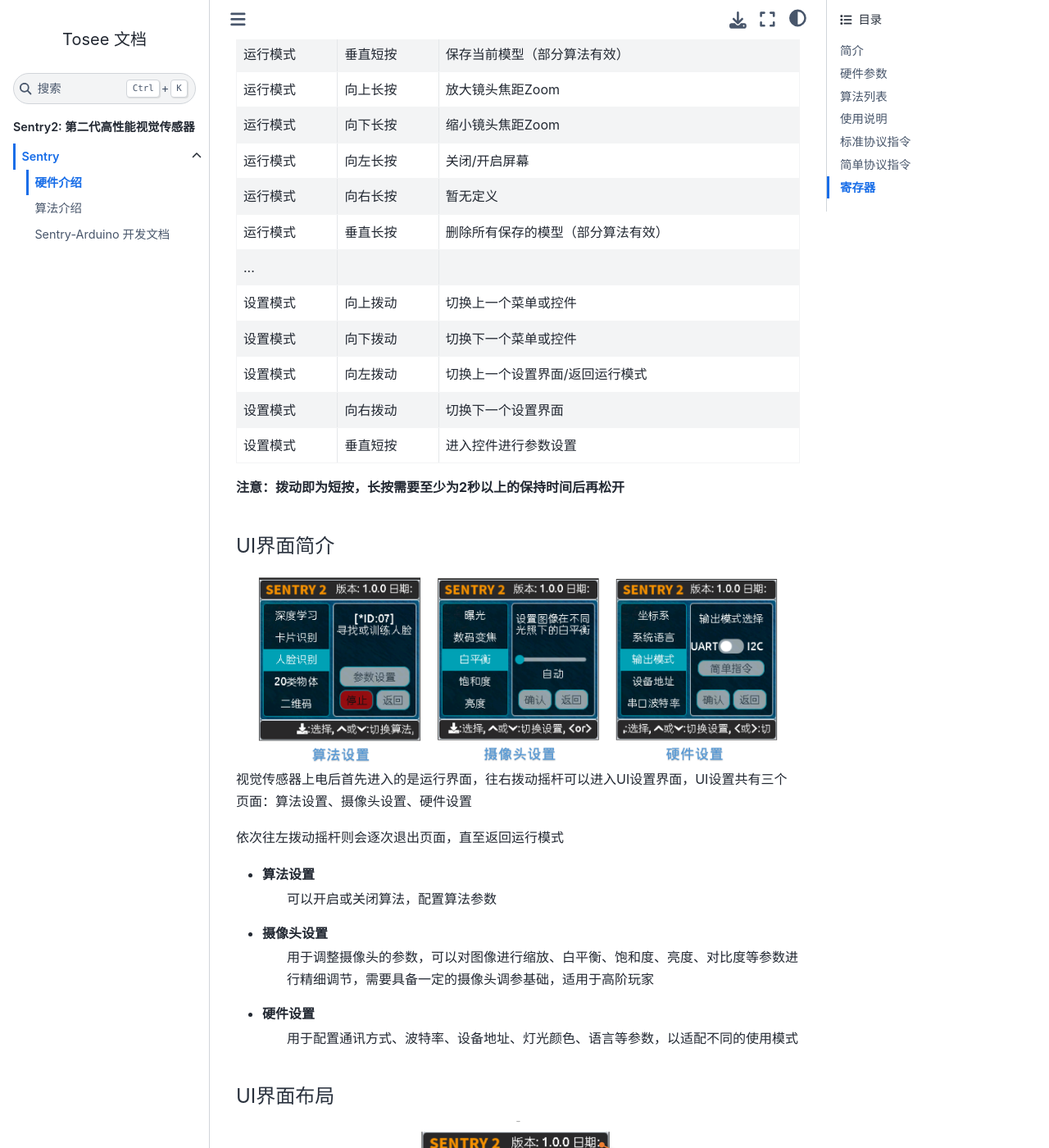
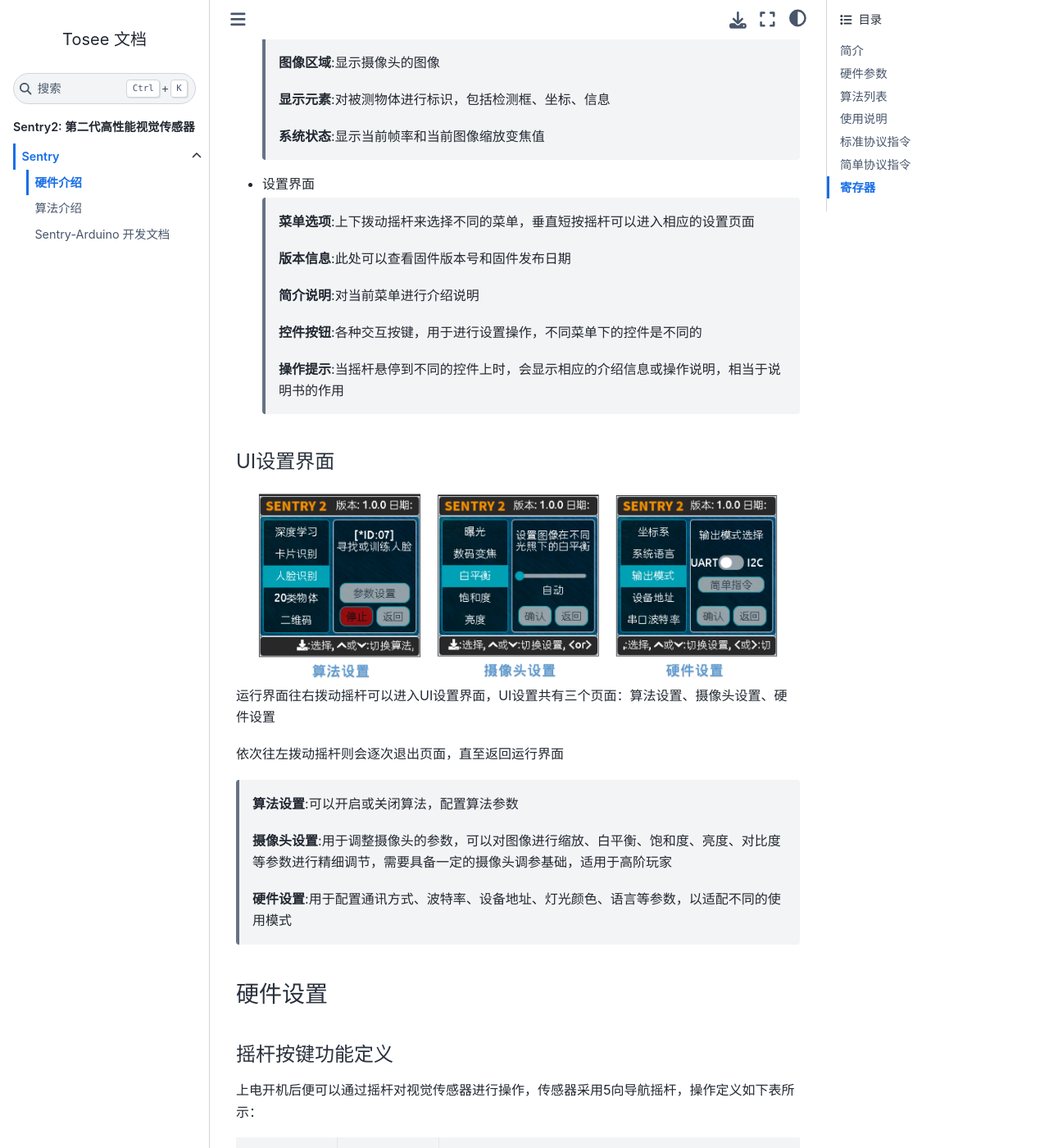
Before and after one commit to AITosee/Tosee-Docs, a Sphinx documentation site: the page built from docs/Sentry/Hardware/index.rst, in a window 1280 px wide and 1400 px high, scrolled down 4479 px. Shown: the whole window at 82% size. Built offline with Sphinx 7.4.7 and the Sphinx Book theme 1.1.4, drawn with Linux system fonts in a browser that asks for light colours; some of the changed text lies outside the part shown.

Commit message:
update hardware docs

```diff
--- a/docs/Sentry/Hardware/index.rst
+++ b/docs/Sentry/Hardware/index.rst
@@ -75,7 +75,7 @@
 ================    ================    ================    ================
 
 接线方式
-^^^^^^^^^^^^^^^^
+****************
 以Arduino UNO举例说明
 
 **UART模式**
@@ -87,6 +87,52 @@
 **I2C模式**
 
 .. image:: images/sentry2_connection_arduino_i2c.png
+
+UI界面
+****************
+
+Sentry2视觉传感器具有2种UI界面：运行界面、设置界面
+
+.. image:: images/run_view_and_ui_info.png
+
+* 运行界面
+
+    **算法状态**:此区域用于显示当前正在运行的算法
+
+    **图像区域**:显示摄像头的图像
+
+    **显示元素**:对被测物体进行标识，包括检测框、坐标、信息
+
+    **系统状态**:显示当前帧率和当前图像缩放变焦值
+
+
+* 设置界面
+
+    **菜单选项**:上下拨动摇杆来选择不同的菜单，垂直短按摇杆可以进入相应的设置页面
+
+    **版本信息**:此处可以查看固件版本号和固件发布日期
+
+    **简介说明**:对当前菜单进行介绍说明
+
+    **控件按钮**:各种交互按键，用于进行设置操作，不同菜单下的控件是不同的
+
+    **操作提示**:当摇杆悬停到不同的控件上时，会显示相应的介绍信息或操作说明，相当于说明书的作用
+
+
+UI设置界面
+^^^^^^^^^^^^^^^^
+
+.. image:: images/ui_3_pages.png
+
+运行界面往右拨动摇杆可以进入UI设置界面，UI设置共有三个页面：算法设置、摄像头设置、硬件设置
+
+依次往左拨动摇杆则会逐次退出页面，直至返回运行界面
+
+    **算法设置**:可以开启或关闭算法，配置算法参数
+
+    **摄像头设置**:用于调整摄像头的参数，可以对图像进行缩放、白平衡、饱和度、亮度、对比度等参数进行精细调节，需要具备一定的摄像头调参基础，适用于高阶玩家
+
+    **硬件设置**:用于配置通讯方式、波特率、设备地址、灯光颜色、语言等参数，以适配不同的使用模式
 
 硬件设置
 ****************
@@ -118,44 +164,6 @@
 
 **注意：拨动即为短按，长按需要至少为2秒以上的保持时间后再松开**
 
-UI界面简介
-^^^^^^^^^^^^^^^^
-
-.. image:: images/ui_3_pages.png
-
-视觉传感器上电后首先进入的是运行界面，往右拨动摇杆可以进入UI设置界面，UI设置共有三个页面：算法设置、摄像头设置、硬件设置
-
-依次往左拨动摇杆则会逐次退出页面，直至返回运行模式
-
-* 算法设置
-    可以开启或关闭算法，配置算法参数
-
-* 摄像头设置
-    用于调整摄像头的参数，可以对图像进行缩放、白平衡、饱和度、亮度、对比度等参数进行精细调节，需要具备一定的摄像头调参基础，适用于高阶玩家
-
-* 硬件设置
-    用于配置通讯方式、波特率、设备地址、灯光颜色、语言等参数，以适配不同的使用模式
-
-UI界面布局
-^^^^^^^^^^^^^^^^
-
-.. image:: images/ui_info.png
-
-* 菜单选项
-    上下拨动摇杆来选择不同的菜单，垂直短按摇杆可以进入相应的设置页面
-
-* 版本信息
-    此处可以查看固件版本号和固件发布日期
-
-* 简介说明
-    对当前菜单进行介绍说明
-
-* 控件按钮
-    各种交互按键，用于进行设置操作，不同菜单下的控件是不同的
-
-* 操作说明
-    当摇杆悬停到不同的控件上时，会显示相应的介绍信息或操作说明，相当于说明书的作用
-
 
 设置通讯方式
 ^^^^^^^^^^^^^^^^
@@ -180,9 +188,7 @@
 
 8. 如果选择”UART模式“，则还需要往下拨动摇杆，切换到”串口波特率“菜单
 
-9. 压按摇杆进入设置，左右拨动摇杆来设置波特率，支持“9600、19200、38400、57600、115200、921600、1152000、2000000”波特率，
-较高的波特率将有利于图像识别帧率的提升，不同的主控可支持的最高波特率有所差异，需要查看主控的相关说明，
-当通讯异常时，可尝试降低波特率，默认为9600
+9. 压按摇杆进入设置，左右拨动摇杆来设置波特率，支持“9600、19200、38400、57600、115200、921600、1152000、2000000”波特率，较高的波特率将有利于图像识别帧率的提升，不同的主控可支持的最高波特率有所差异，需要查看主控的相关说明，当通讯异常时，可尝试降低波特率，默认为9600
 
 10. 往左拨动3次摇杆，返回至运行界面
 
@@ -200,6 +206,25 @@
 3. 左右拨动摇杆可以设置其波特率，支持“9600、19200、38400、57600、115200、921600、1152000、2000000”波特率，电脑端推荐使用较高速的波特率，如115200
 
 4. 点击”确认“并返回
+
+设置运行界面显示元素
+^^^^^^^^^^^^^^^^^^^^^^^^^^^^^^^^
+
+在运行算法时，为了便于观察检测结果，需要对识别结果进行标识，Sentry2定义了3种标识元素：识别框、坐标、信息
+
+.. image:: images/sentry2_set_display.png
+
+**识别框**:显示被测物体的轮廓范围，为一个矩形的方框，其大小为物体的宽和高，位置由物体的中心坐标来确定
+
+**坐标**:在图像中绘制出被测物体的水平和垂直坐标线，并显示其数值，X：水平位置，Y：垂直位置，W：物体宽度，H：物体高度
+
+**信息**:显示物体的分类标签、名称内容等信息
+
+**注意**：当进行多结果检测时，绘制太多的元素可能会降低图像检测帧率，可适当关闭部分元素绘制功能
+
+**注意**：有些算法并不具备所有的绘制元素，比如“线条检测”不会绘制坐标线
+
+**注意**：当图像中没有显示任何检测结果时，可能是显示功能全部被关闭了，需要打开相关的功能即可
 
 
 算法设置
```
Also changed, not shown: docs/Sentry/Hardware/images/run_view_and_ui_info.png (added), docs/Sentry/Hardware/images/sentry2_set_display.png (added).
